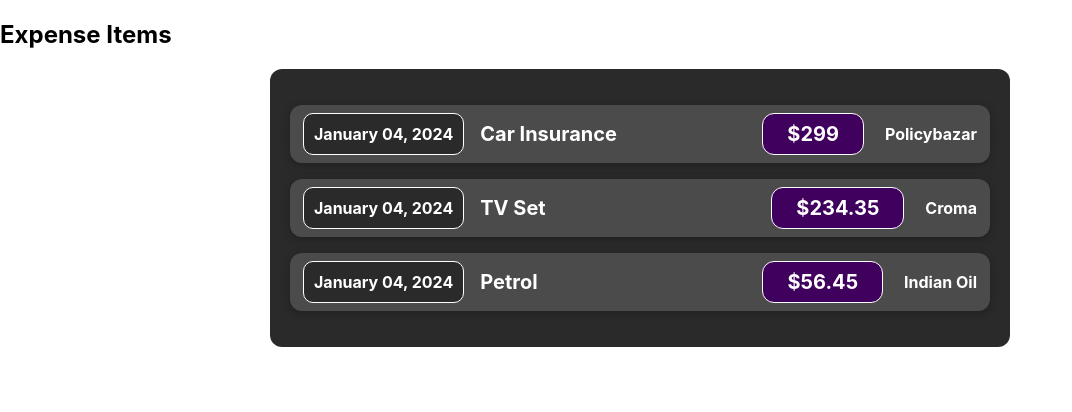
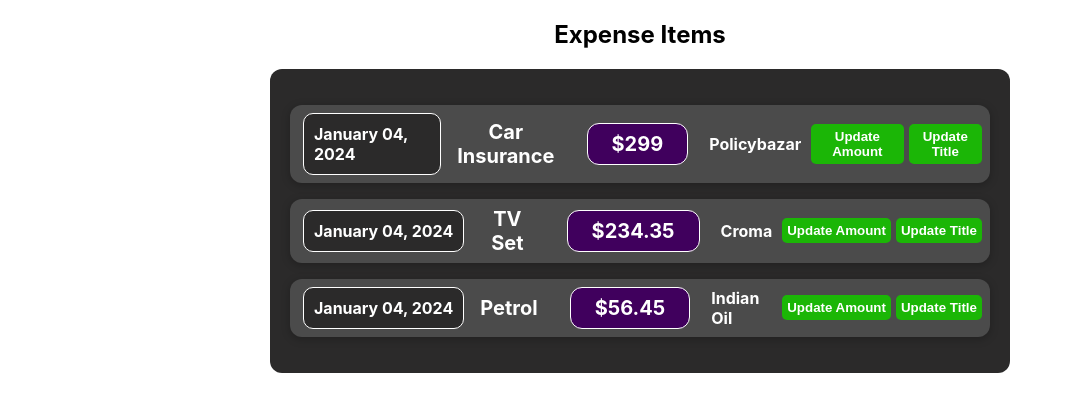
Before and after one commit to saurabhpawar711/Basic-Expense-Tracking-app-with-React, a React (Create React App) app: page / in a window 1280 px wide. Shown: the top 412 px of the page, without its empty margins (0-1072 px from the left). Built offline with nearby package versions, Linux system fonts and the light colour scheme; the HTML template or start-up script is replaced by a standard one.

Commit message:
added update buttons

```diff
--- a/src/App.js
+++ b/src/App.js
@@ -1,14 +1,13 @@
-
 import Expenses from "./components/Expenses/Expenses";
+import "./index.css";
 
 const App = () => {
-
   return (
     <div>
       <h2>Expense Items</h2>
       <Expenses />
     </div>
   );
-}
+};
 
 export default App;
--- a/src/components/Expenses/ExpenseDetails.js
+++ b/src/components/Expenses/ExpenseDetails.js
@@ -9,6 +9,6 @@ const ExpenseDetails = (props) => {
       <div className="expense-item__location">{props.location}</div>
     </div>
   );
-}
+};
 
 export default ExpenseDetails;
--- a/src/components/Expenses/ExpenseItem.css
+++ b/src/components/Expenses/ExpenseItem.css
@@ -17,3 +17,33 @@
     border-radius: 10px;
     padding: 10px;
 }
+
+.updateExpenseBtn {
+    margin-left: 5px;
+    padding: 5px;
+    background: rgb(27, 182, 6);
+    color: #fff;
+    font-weight: 900;
+    border: none;
+    border-radius: 5px;
+    cursor: pointer;
+}
+
+.updateExpenseTitleBtn {
+    margin-left: 5px;
+    padding: 5px;
+    background: rgb(27, 182, 6);
+    color: #fff;
+    font-weight: 900;
+    border: none;
+    border-radius: 5px;
+    cursor: pointer;
+}
+
+.updateExpenseTitleBtn:hover {
+    background: rgb(24, 165, 5);
+}
+
+.updateExpenseBtn:hover {
+    background: rgb(24, 165, 5);
+}
--- a/src/components/Expenses/ExpenseItem.js
+++ b/src/components/Expenses/ExpenseItem.js
@@ -1,9 +1,20 @@
-import React from "react";
+import React, { useState } from "react";
 import "./ExpenseItem.css";
 import ExpenseDetails from "./ExpenseDetails";
 import Card from "../UI/Card";
 
 const ExpenseItem = (props) => {
+  const [amount, setAmount] = useState(props.amount);
+  const [title, setTitle] = useState(props.title);
+
+  const updateExpense = () => {
+    setAmount(100);
+  };
+
+  const updateExpenseTitle = () => {
+    setTitle('Updated Title!!');
+  }
+
   const day = new Date().toLocaleString("en-US", {
     day: "2-digit",
     month: "long",
@@ -13,12 +24,18 @@ const ExpenseItem = (props) => {
     <Card className="expense-item">
       <div className="expenseDate">{day}</div>
       <ExpenseDetails
-        title={props.title}
-        amount={props.amount}
+        title={title}
+        amount={amount}
         location={props.location}
       />
+      <button className="updateExpenseBtn" onClick={updateExpense}>
+        Update Amount
+      </button>
+      <button className="updateExpenseTitleBtn" onClick={updateExpenseTitle}>
+        Update Title
+      </button>
     </Card>
   );
-}
+};
 
 export default ExpenseItem;
--- a/src/index.css
+++ b/src/index.css
@@ -11,3 +11,7 @@ code {
   font-family: source-code-pro, Menlo, Monaco, Consolas, 'Courier New',
     monospace;
 }
+
+h2 {
+  text-align: center;
+}
```
